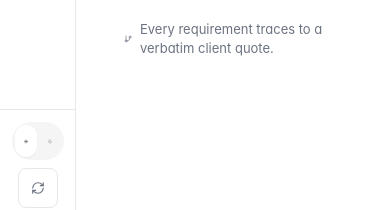
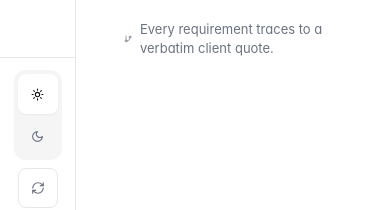
Before and after one commit to teransarathchandra/ba-story-agent, a React (Vite) app in the folder electron/: page / in a window 390 px wide. Shown: the part 624-834 px from the top of the page. Built offline with nearby package versions, Linux system fonts and the light colour scheme.

Commit message:
style(design): FINDING-006 — normalize compact control targets

```diff
--- a/electron/src/renderer/index.css
+++ b/electron/src/renderer/index.css
@@ -357,7 +357,7 @@
 
   .theme-option {
     min-width: 0;
-    min-height: 32px;
+    min-height: 40px;
     flex: 1 1 0;
     display: inline-flex;
     align-items: center;
@@ -795,6 +795,20 @@
 .text-xs { font-size: 13px !important; }
 .text-\[10px\] { font-size: 12px !important; }
 
+.evidence-shell button.w-6 {
+  width: 40px !important;
+  height: 40px !important;
+  border: 1px solid var(--border);
+  border-radius: 8px;
+  background: var(--surface);
+  color: var(--muted) !important;
+}
+
+.evidence-shell button.w-6:hover {
+  background: var(--surface-soft);
+  color: var(--ink) !important;
+}
+
 @media (max-width: 900px) {
   .sidebar-shell {
     width: 76px;
@@ -840,7 +854,20 @@
   }
 
   .theme-switch {
-    width: 52px;
+    width: 48px;
+    flex: 0 0 auto;
+    flex-direction: column;
+    align-items: center;
+    padding: 4px;
+    border-radius: 12px;
+  }
+
+  .theme-option {
+    width: 40px;
+    min-width: 40px;
+    flex: 0 0 40px;
+    padding: 0;
+    border-radius: 8px;
   }
 
   .workspace-empty {
```
